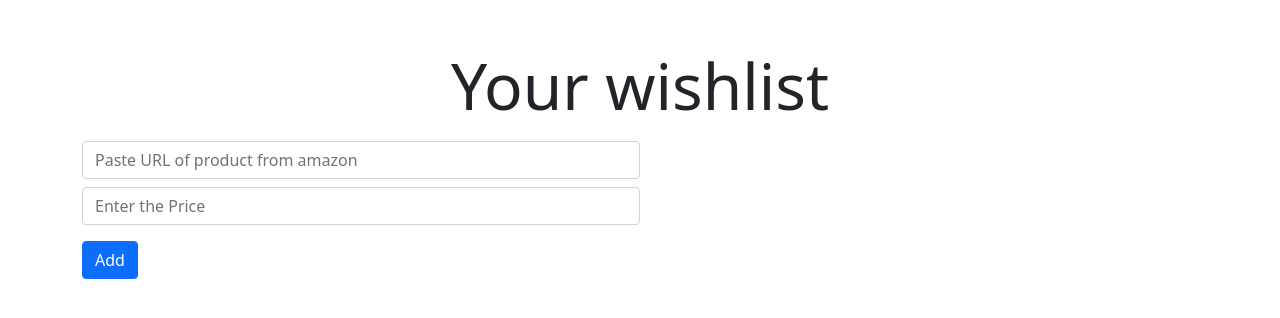
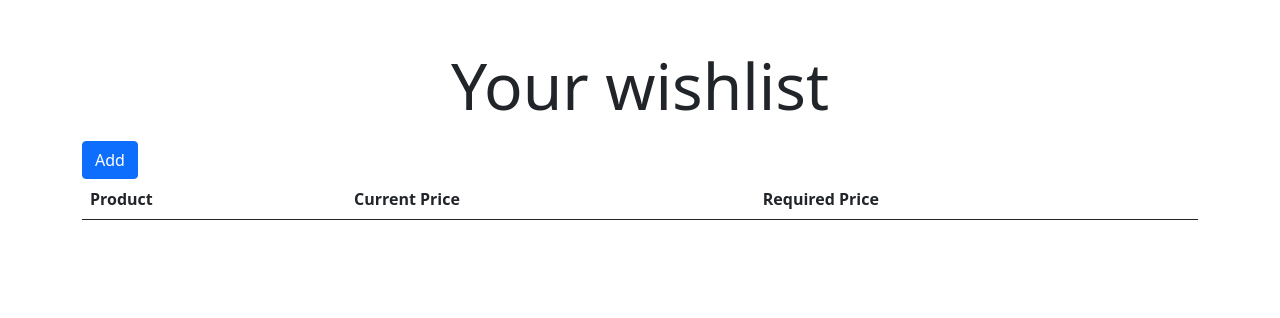
Before and after one commit to mitra-31/AmazonPriceTracker, a Flask app: page /dashboard in a window 1280 px wide. Shown: the part 56-374 px from the top of the page. Run offline with Flask 2, Linux system fonts and the light colour scheme; the visitor is signed in with stand-in values (Sample User, id 1); data that the repository does not hold is empty; some libraries are stand-ins or nearby versions.

Commit message:
Jinja Error Fixed

```diff
--- a/app.py
+++ b/app.py
@@ -8,7 +8,7 @@ from bs4 import BeautifulSoup
 
 app = Flask(__name__)
 
-ENV = 'prod'
+ENV = 'dev'
 
 if ENV == 'dev':
     app.debug=True
--- a/templates/dashboard.html
+++ b/templates/dashboard.html
@@ -10,7 +10,6 @@ Tracker
     <div class="col-sm-12">
         <h1 class="display-3 text-center mt-5 mb-3">Your wishlist</h1>
         <div class="col-md-6">
-          {% if data %}
         <button type="button" class="btn btn-primary" data-toggle="modal" data-target="#add">
             Add
         </button>
@@ -35,20 +34,7 @@ Tracker
             </tbody>
           </table>
     </div>
-    {% else%}
-    <div class="col-sm-12">
-      <form action="/addurl" method="POST">
-        <div class="form-group">
-          <input type="text" name="url" class="form-control" id="exampleInputEmail1"  placeholder="Paste URL of product from amazon">
-        </div>
-        <div class="form-group mt-2">
-          <input type="text" name="price" class="form-control" id="exampleInputPassword1" placeholder="Enter the Price">
-        </div>
 
-        <button type="submit" class="btn btn-primary mt-3">Add</button>
-      </form>
-    </div>
-  {% endif %}
 </div>
 <div class="modal fade" id="add" tabindex="-1" role="dialog" aria-labelledby="exampleModalLabel" aria-hidden="true">
     <div class="modal-dialog" role="document">
```
